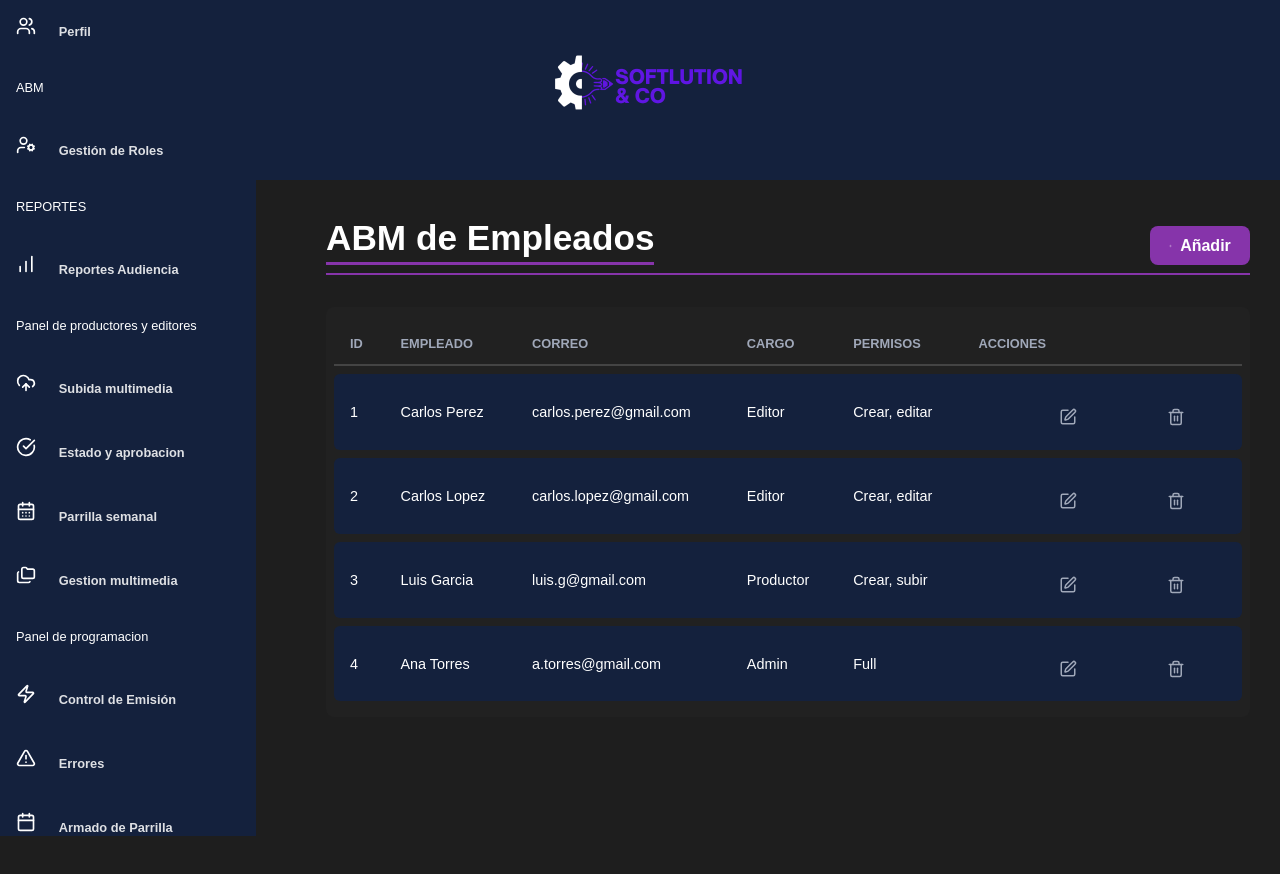
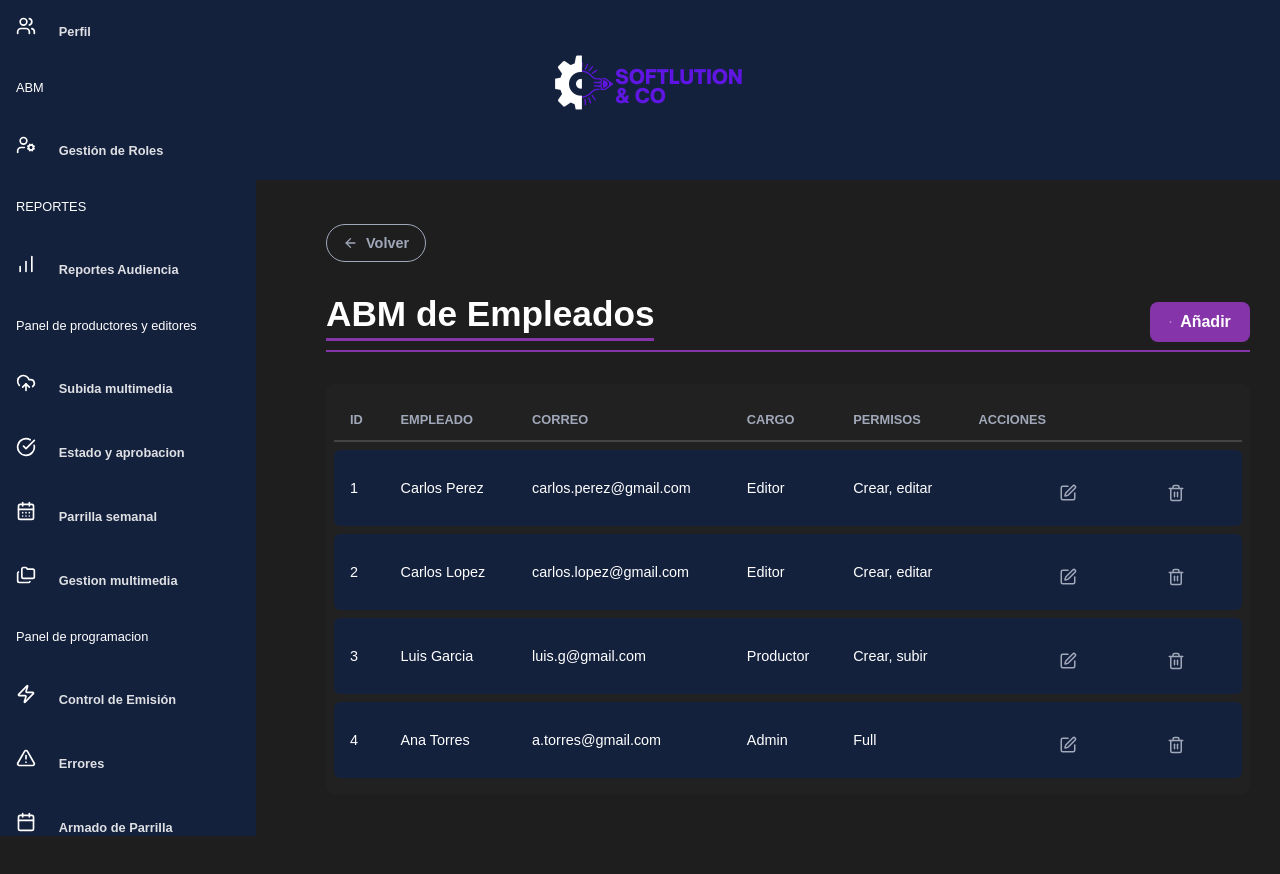
Before and after one commit to chispamaya/Proyecto-Interdisciplinario-Medios-Audiovisuales-, a React (Vite) app in the folder @latest/: page /abm/empleados in a window 1280 px wide. Shown: the top 874 px of the page. Built offline with nearby package versions, Linux system fonts and the light colour scheme.

Commit message:
Add files via upload

```diff
--- a/@latest/src/components/abm/ABMPageLayout.jsx
+++ b/@latest/src/components/abm/ABMPageLayout.jsx
@@ -1,33 +1,36 @@
-// src/components/abm/ABMPageLayout.jsx - MODIFICADO
+// src/components/abm/ABMPageLayout.jsx
 
 import React from 'react';
-import { Plus } from 'lucide-react';
+import { Plus, ArrowLeft } from 'lucide-react';
+import { useNavigate } from 'react-router-dom';
 import ABMTable from './ABMTable';
 import '../../styles/components/abmTable.css';
 
 export default function ABMPageLayout({ title, columns, data, onAdd, onEdit, onDelete }) {
 
-    // Extraemos la entidad (ej: "Programas" de "ABM de Programas") para el tooltip.
+    const navigate = useNavigate();
     const entityName = title.replace('ABM de ', '').slice(0, -1);
 
     return (
         <div className="abm-container">
-            {/* Cabecera con Título y Botón Añadir */}
+            {/* 💥 BOTÓN DE VOLVER AÑADIDO 💥 */}
+            <button onClick={() => navigate(-1)} className="btn-volver">
+                <ArrowLeft size={20} />
+                Volver
+            </button>
+
             <header className="abm-page-header">
                 <h1><span>{title}</span></h1>
-
-                {/* 💥 MODIFICACIÓN: Cambiamos el texto del botón 💥 */}
                 <button
                     className="btn-anadir"
                     onClick={onAdd}
-                    title={`Añadir ${entityName}`} // Tooltip con el nombre completo
+                    title={`Añadir ${entityName}`}
                 >
                     <Plus size={20} />
-                    Añadir {/* Texto simple y visible */}
+                    Añadir
                 </button>
             </header>
 
-            {/* Inyecta el componente de tabla reutilizable */}
             <ABMTable
                 columns={columns}
                 data={data}
```
